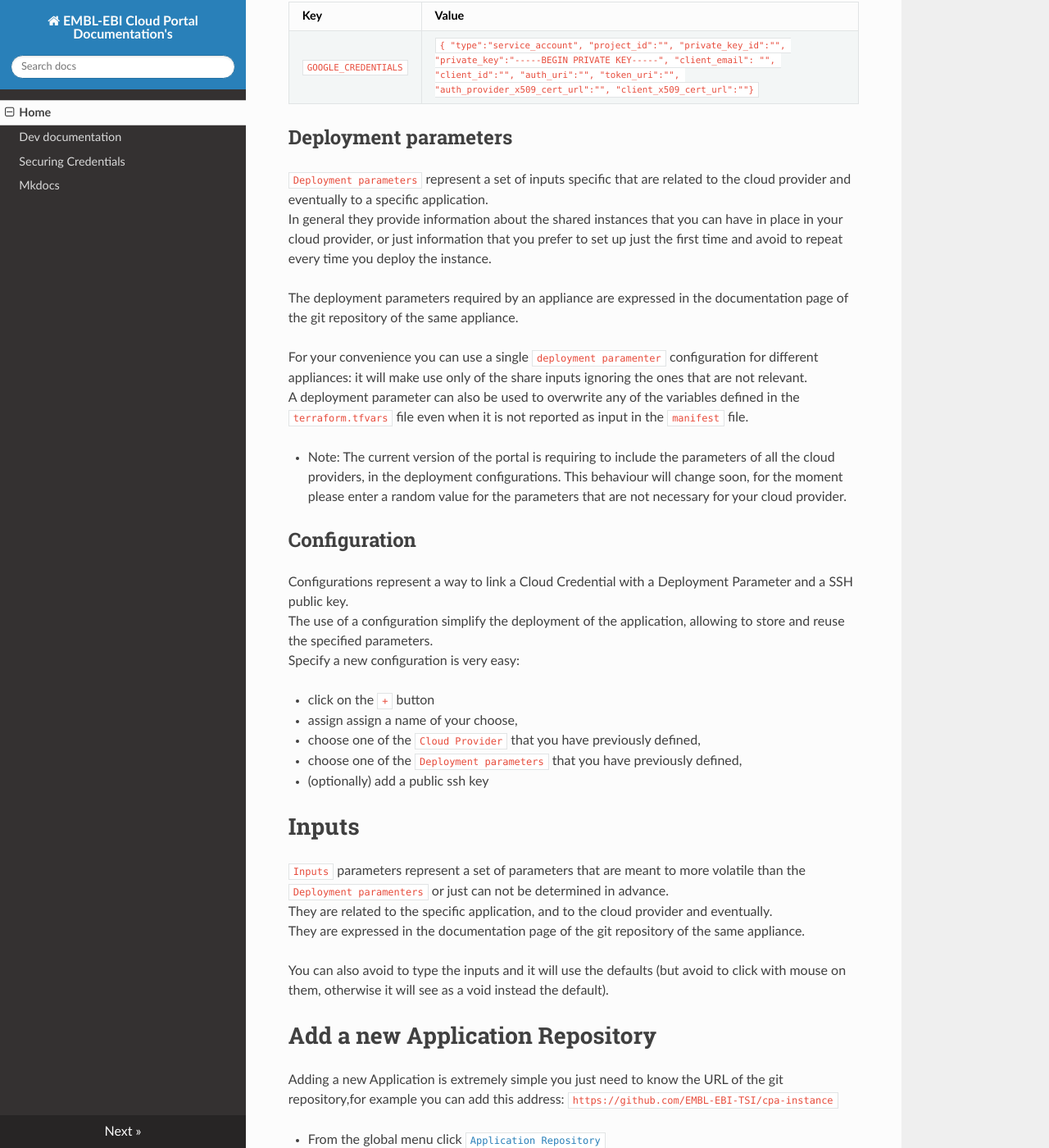
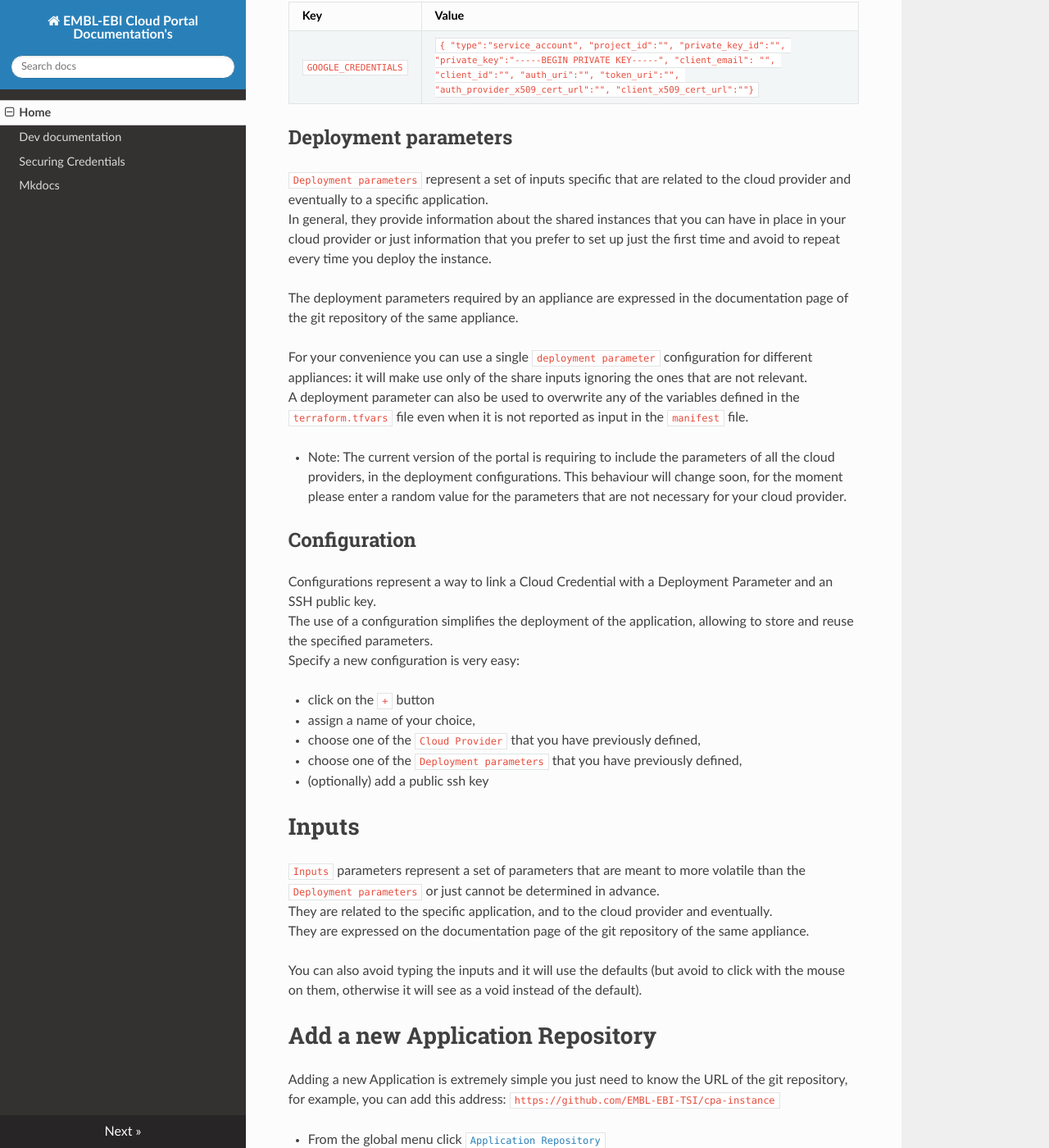
Before and after one commit to isabella232/cloud-portal-documentation, an MkDocs documentation site: the page built from docs/index.md, in a window 1280 px wide and 1400 px high, scrolled down 2620 px. Shown: the whole window at 82% size. Built offline with MkDocs 1.6.1, drawn with Linux system fonts in a browser that asks for light colours; nearby versions of some CDN libraries; old or Windows-style settings are respelled for this version of MkDocs; some of the changed text lies outside the part shown.

Commit message:
Grammar fixes

```diff
--- a/docs/index.md
+++ b/docs/index.md
@@ -20,7 +20,7 @@ A minimal Profile set up include this steps:
 
 Each cloud provider requires a set of **cloud credentials**.
 **Personal credentials** can be set up following the instructions for the specific cloud provider.
-It also possible to use **shared credentials**, in this case the values will not be visible or editable.
+It also possible to use **shared credentials**, in this case, the values will not be visible or editable.
 
 ### Amazon Web Service (AWS)
 Add your `Cloud Credentials` in this form:
@@ -97,38 +97,38 @@ Once you have your credentials you can add them to `Cloud Credentials` in this f
 ## Deployment parameters
 
 `Deployment parameters` represent a set of inputs specific that are related to the cloud provider and eventually to a specific application.
-In general they provide information about the shared instances that you can have in place in your cloud provider, or just information that you prefer to set up just the first time and avoid to repeat every time you deploy the instance.
+In general, they provide information about the shared instances that you can have in place in your cloud provider or just information that you prefer to set up just the first time and avoid to repeat every time you deploy the instance.
 
 The deployment parameters required by an appliance are expressed in the documentation page of the git repository of the same appliance.
 
-For your convenience you can use a single `deployment paramenter` configuration for different appliances:  it will make use only of the share inputs ignoring the ones that are not relevant.
+For your convenience you can use a single `deployment parameter` configuration for different appliances:  it will make use only of the share inputs ignoring the ones that are not relevant.
 A deployment parameter can also be used to overwrite any of the variables defined in the `terraform.tfvars` file even when it is not reported as input in the `manifest` file.
 
 * Note: The current version of the portal is requiring to include the parameters of all the cloud providers, in the deployment configurations. This behaviour will change soon, for the moment please enter a random value for the parameters that are not necessary for your cloud provider.
 
 ## Configuration
 
-Configurations represent a way to link a Cloud Credential with a Deployment Parameter and a SSH public key.
-The use of a configuration simplify the deployment of the application, allowing to store and reuse the specified parameters.
+Configurations represent a way to link a Cloud Credential with a Deployment Parameter and an SSH public key.
+The use of a configuration simplifies the deployment of the application, allowing to store and reuse the specified parameters.
 Specify a new configuration is very easy:
 
  - click on the `+`  button
- - assign assign a name of your choose,
+ - assign a name of your choice,
  - choose one of the `Cloud Provider` that you have previously defined,
  - choose one of the `Deployment parameters` that you have previously defined,
  - (optionally) add a public ssh key
 
 # Inputs
 
-`Inputs` parameters represent a set of parameters that are meant to more volatile than the `Deployment paramenters` or just can not be determined in advance.
+`Inputs` parameters represent a set of parameters that are meant to more volatile than the `Deployment parameters` or just cannot be determined in advance.
 They are related to the specific application, and to the cloud provider and eventually.
-They are expressed in the documentation page of the git repository of the same appliance.
+They are expressed on the documentation page of the git repository of the same appliance.
 
-You can also avoid to type the inputs and it will use the defaults (but avoid to click with mouse on them, otherwise it will see as a void instead the default).
+You can also avoid typing the inputs and it will use the defaults (but avoid to click with the mouse on them, otherwise it will see as a void instead of the default).
 
 # Add a new Application Repository
 
-Adding a new Application is extremely simple you just need to know the URL of the git repository,for example you can add this address: `https://github.com/EMBL-EBI-TSI/cpa-instance`
+Adding a new Application is extremely simple you just need to know the URL of the git repository, for example, you can add this address: `https://github.com/EMBL-EBI-TSI/cpa-instance`
 
 - From the global menu click [`Application Repository`](https://portal.tsi.ebi.ac.uk/repository)
 - click on the `+`  button
```
Also changed, not shown: other parts of docs/index.md (+2 -2 lines).
